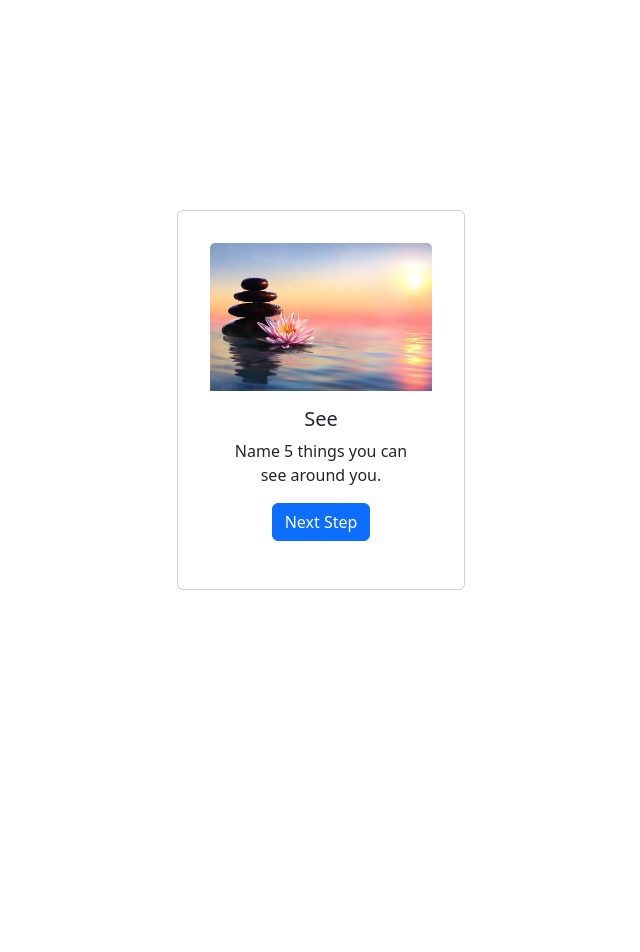
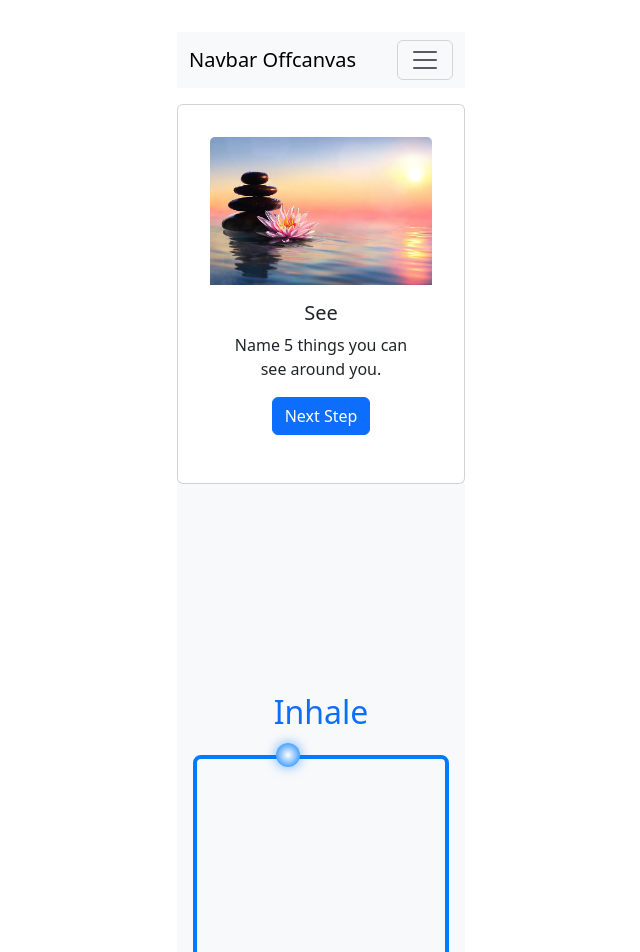
Before and after one commit to jd4rider/grounding, a React (Vite) app: page / in a window 1280 px wide. Shown: the top 952 px of the page, without its empty margins (319-959 px from the left). Before the commit the page ends 800 px from the top, so only its background shows below. Built offline with nearby package versions, Linux system fonts and the light colour scheme.

Commit message:
4 Commit

```diff
--- a/src/App.tsx
+++ b/src/App.tsx
@@ -5,6 +5,8 @@
 //import Image from 'react-bootstrap/Image';
 import Card from 'react-bootstrap/Card';
 import Button from 'react-bootstrap/Button';
+import BoxBreathingVisual from './components/BoxBreathingVisual';
+import NavbarJF from './components/Navbar';
 import './App.css'
 
 function App() {
@@ -24,6 +26,8 @@
   }, [])
 
   return (
+    <>
+    <NavbarJF />
     <Card style={{ width: '18rem' }}>
       <Card.Img variant="top" src="zen.webp" />
       <Card.Body>
@@ -34,6 +38,8 @@
         <Button variant="primary" onClick={handleNext} >Next Step</Button>
       </Card.Body>
     </Card>
+    <BoxBreathingVisual />
+    </>
   );
 }
 
--- /dev/null
+++ b/src/components/BoxBreathingVisual.tsx
@@ -0,0 +1,67 @@
+import React, { useEffect, useState } from 'react';
+import { Container } from 'react-bootstrap';
+
+const BoxBreathingVisual: React.FC = () => {
+  const phases = ['Hold', 'Inhale', 'Hold', 'Exhale'];
+  const phaseDuration = 4000; // 4s per phase
+  const [phaseIndex, setPhaseIndex] = useState(0);
+  const [position, setPosition] = useState({ top: -16, left: -16 });
+
+  useEffect(() => {
+    const interval = setInterval(() => {
+      setPhaseIndex((prev) => (prev + 1) % phases.length);
+    }, phaseDuration);
+    return () => clearInterval(interval);
+  }, []);
+
+  useEffect(() => {
+    const size = 256;
+    const offset = 16;
+
+    const positions = [
+      { top: -16, left: -16 },                         // Top-left (start)
+      { top: -16, left: size - offset },             // Top-right
+      { top: size - offset, left: size - offset }, // Bottom-right
+      { top: size - offset, left: -16 }              // Bottom-left
+    ];
+
+    setPosition(positions[phaseIndex]);
+  }, [phaseIndex]);
+
+  return (
+    <Container
+      fluid
+      className="d-flex flex-column align-items-center justify-content-center min-vh-100 bg-light text-center"
+    >
+      <h2 className="mb-4 text-primary">{phases[phaseIndex]}</h2>
+
+      <div
+        style={{
+          width: 256,
+          height: 256,
+          position: 'relative',
+          border: '4px solid #007bff',
+          borderRadius: '8px',
+        }}
+      >
+        <div
+          style={{
+            width: 24,
+            height: 24,
+            borderRadius: '50%',
+            background: 'radial-gradient(circle at center, #ffffff, #007bff)',
+            position: 'absolute',
+            transition: `top ${phaseDuration}ms ease-in-out, left ${phaseDuration}ms ease-in-out`,
+            top: position.top,
+            left: position.left,
+            boxShadow: '0 0 12px rgba(0, 123, 255, 0.6)',
+          }}
+        />
+      </div>
+
+      <p className="mt-4 text-muted">Follow the circle with your breath.</p>
+    </Container>
+  );
+};
+
+export default BoxBreathingVisual;
--- /dev/null
+++ b/src/components/Navbar.tsx
@@ -0,0 +1,61 @@
+import Navbar from 'react-bootstrap/Navbar';
+import Nav from 'react-bootstrap/Nav';
+import NavDropdown from 'react-bootstrap/NavDropdown';
+import Container from 'react-bootstrap/Container';
+import Offcanvas from 'react-bootstrap/Offcanvas';
+import Form from 'react-bootstrap/Form';
+import Button from 'react-bootstrap/Button';
+
+const NavbarJF = () => (
+    <>
+    {[false].map((expand) => (
+        <Navbar key={String(expand)} expand={expand} className="bg-body-tertiary mb-3">
+          <Container fluid>
+            <Navbar.Brand href="#">Navbar Offcanvas</Navbar.Brand>
+            <Navbar.Toggle aria-controls={`offcanvasNavbar-expand-${expand}`} />
+            <Navbar.Offcanvas
+              id={`offcanvasNavbar-expand-${expand}`}
+              aria-labelledby={`offcanvasNavbarLabel-expand-${expand}`}
+              placement="end"
+            >
+              <Offcanvas.Header closeButton>
+                <Offcanvas.Title id={`offcanvasNavbarLabel-expand-${expand}`}>
+                  Offcanvas
+                </Offcanvas.Title>
+              </Offcanvas.Header>
+              <Offcanvas.Body>
+                <Nav className="justify-content-end flex-grow-1 pe-3">
+                  <Nav.Link href="#action1">Home</Nav.Link>
+                  <Nav.Link href="#action2">Link</Nav.Link>
+                  <NavDropdown
+                    title="Dropdown"
+                    id={`offcanvasNavbarDropdown-expand-${expand}`}
+                  >
+                    <NavDropdown.Item href="#action3">Action</NavDropdown.Item>
+                    <NavDropdown.Item href="#action4">
+                      Another action
+                    </NavDropdown.Item>
+                    <NavDropdown.Divider />
+                    <NavDropdown.Item href="#action5">
+                      Something else here
+                    </NavDropdown.Item>
+                  </NavDropdown>
+                </Nav>
+                <Form className="d-flex">
+                  <Form.Control
+                    type="search"
+                    placeholder="Search"
+                    className="me-2"
+                    aria-label="Search"
+                  />
+                  <Button variant="outline-success">Search</Button>
+                </Form>
+              </Offcanvas.Body>
+            </Navbar.Offcanvas>
+          </Container>
+        </Navbar>
+      ))}
+    </>
+);
+
+export default NavbarJF;
```
